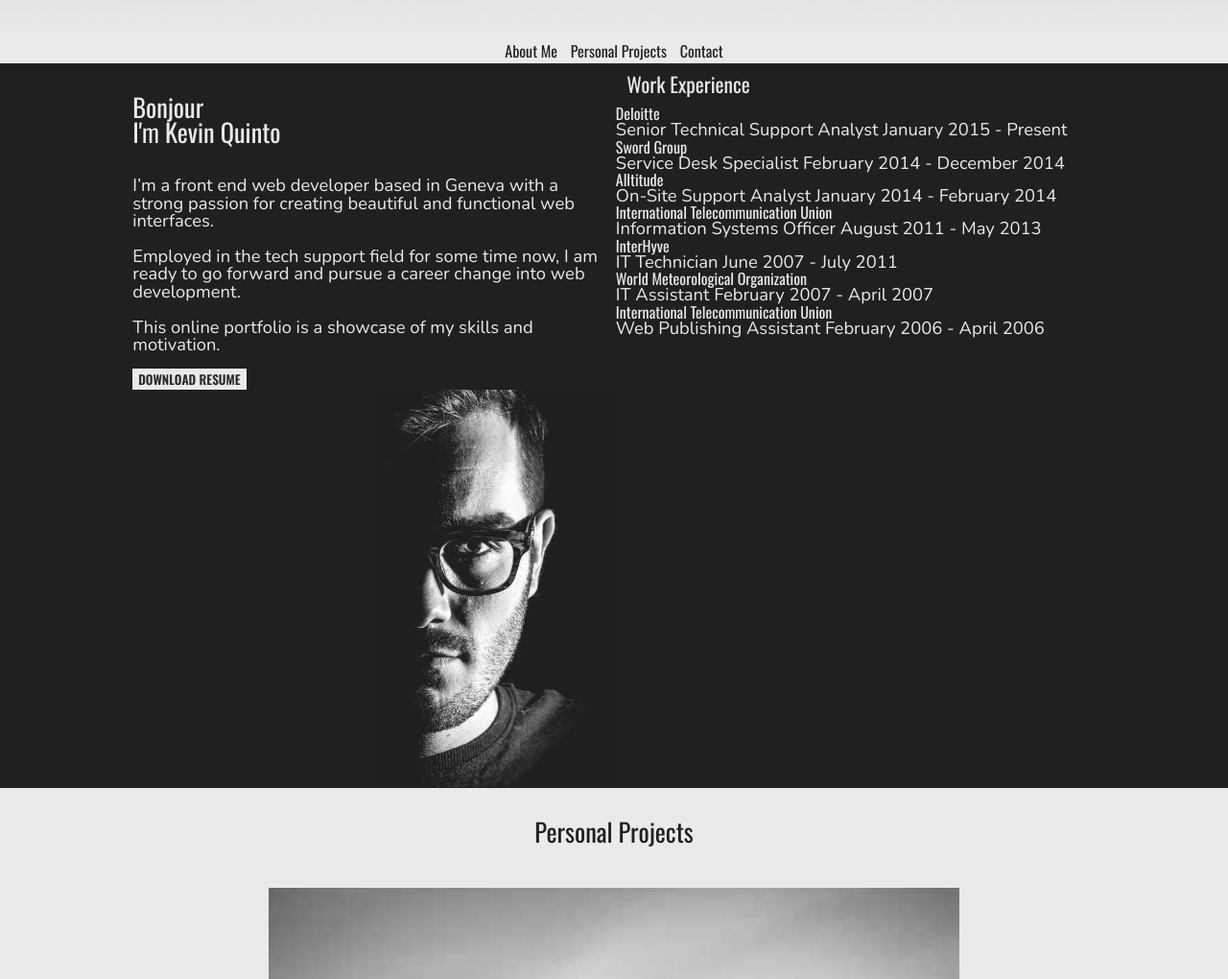
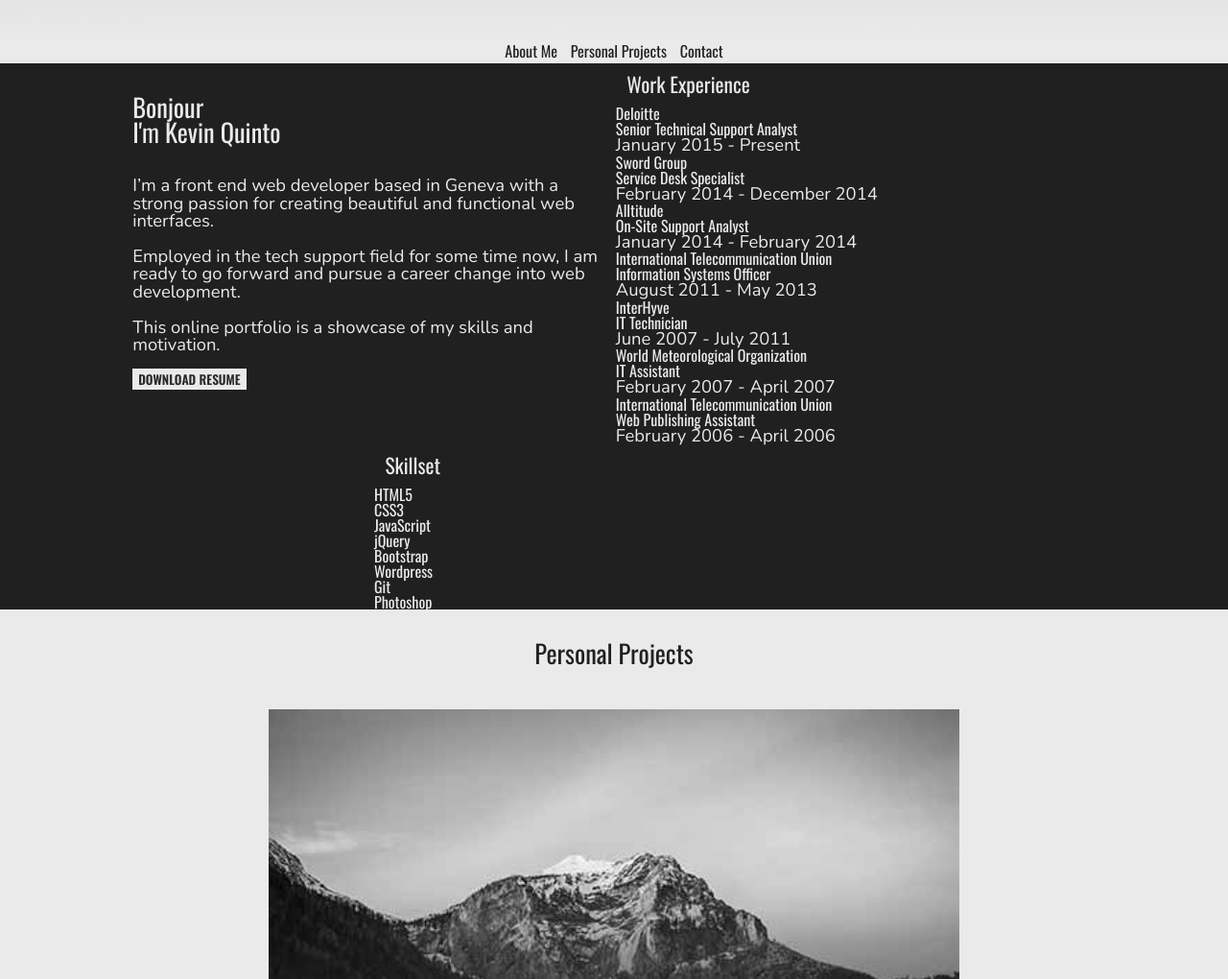
Before and after one commit to keban/Online-Resume, a plain HTML site: page index.html in a window 1280 px wide. Shown: the part 760-1780 px from the top of the page at 96% size. Drawn offline with nearby package versions, Linux system fonts and the light colour scheme.

Commit message:
Rearranged tags in About section.

```diff
--- a/index.html
+++ b/index.html
@@ -50,32 +50,75 @@
 		This online portfolio is a showcase of my skills and motivation.</p></br>
 		<button class"resume">DOWNLOAD RESUME</button>
 	</div>
+
 	<div id="about-left" class="about-content">
 		<h4>Work Experience</h4>
+		<ul>
+			<li>
+				<div>
 					<h5>Deloitte</h5>
-		<p>Senior Technical Support Analyst
-		<span class="grey">January 2015 - Present</span></p>
+					<h6>Senior Technical Support Analyst</h6>
+					<p>January 2015 - Present</p>
+				</div>
+			</li>
+			<li>
+				<div>
 					<h5>Sword Group</h5>
-		<p>Service Desk Specialist
-		<span class="grey">February 2014 - December 2014</span></p>
+					<h6>Service Desk Specialist</h6>
+					<p>February 2014 - December 2014</p>
+				</div>
+			</li>
+			<li>
+				<div>
 					<h5>Alltitude</h5>
-		<p>On-Site Support Analyst
-		<span class="grey">January 2014 - February 2014</span></p>
+					<h6>On-Site Support Analyst</h6>
+					<p>January 2014 - February 2014</p>
+				</div>
+			</li>
+			<li>
+				<div>
 					<h5>International Telecommunication Union</h5>
-		<p>Information Systems Officer
-		<span class="grey">August 2011 - May 2013</span></p>
+					<h6>Information Systems Officer</h6>
+					<p>August 2011 - May 2013</p>
+				</div>
+			</li>
+			<li>
+				<div>
 					<h5>InterHyve</h5>
-		<p>IT Technician
-		<span class="grey">June 2007 - July 2011</span></p>
+					<h6>IT Technician</h6>
+					<p>June 2007 - July 2011</p>
+				</div>
+			</li>
+			<li>
+				<div>
 					<h5>World Meteorological Organization</h5>
-		<p>IT Assistant
-		<span class="grey">February 2007 - April 2007</span></p>
+					<h6>IT Assistant</h6>
+					<p>February 2007 - April 2007</p>
+				</div>
+			</li>
+			<li>
+				<div>
 					<h5>International Telecommunication Union</h5>
-		<p>Web Publishing Assistant
-		<span class="grey">February 2006 - April 2006</span></p>
+					<h6>Web Publishing Assistant</h6>
+					<p>February 2006 - April 2006</p>
 				</div>
+			</li>
+		</ul>
+	</div>
+
 	<div id="about-right" class="about-content">
-		<img src="images/portrait.jpg" alt="">
+		<h4>Skillset</h4>
+			<ul>
+				<li>HTML5</li>
+				<li>CSS3</li>
+				<li>JavaScript</li>
+				<li>jQuery</li>
+				<li>Bootstrap</li>
+				<li>Wordpress</li>
+				<li>Git</li>
+				<li>Photoshop</li>
+			</ul>
+
 	</div>
 </section>
 
```
Lines whose indentation alone changed are shown as unchanged.
